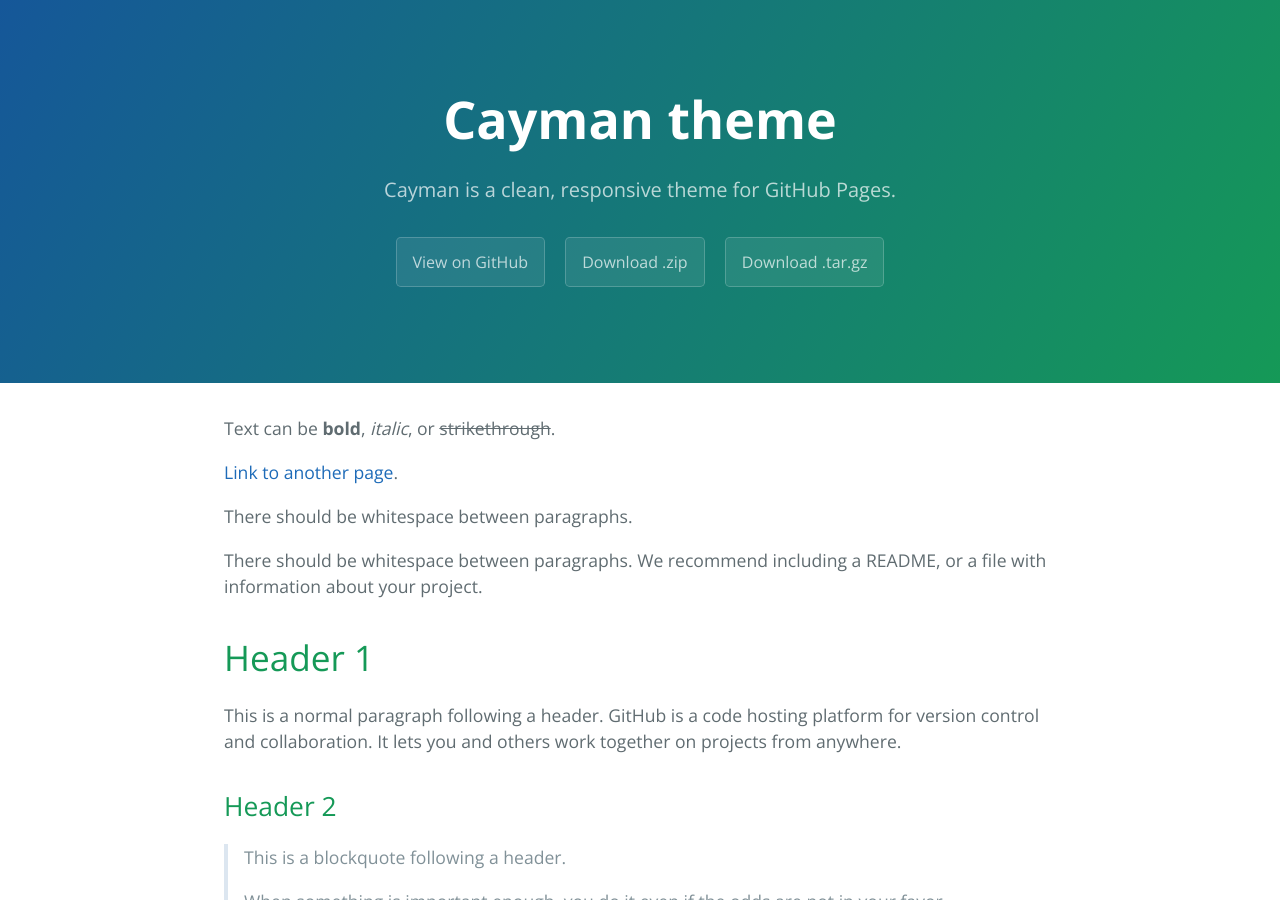
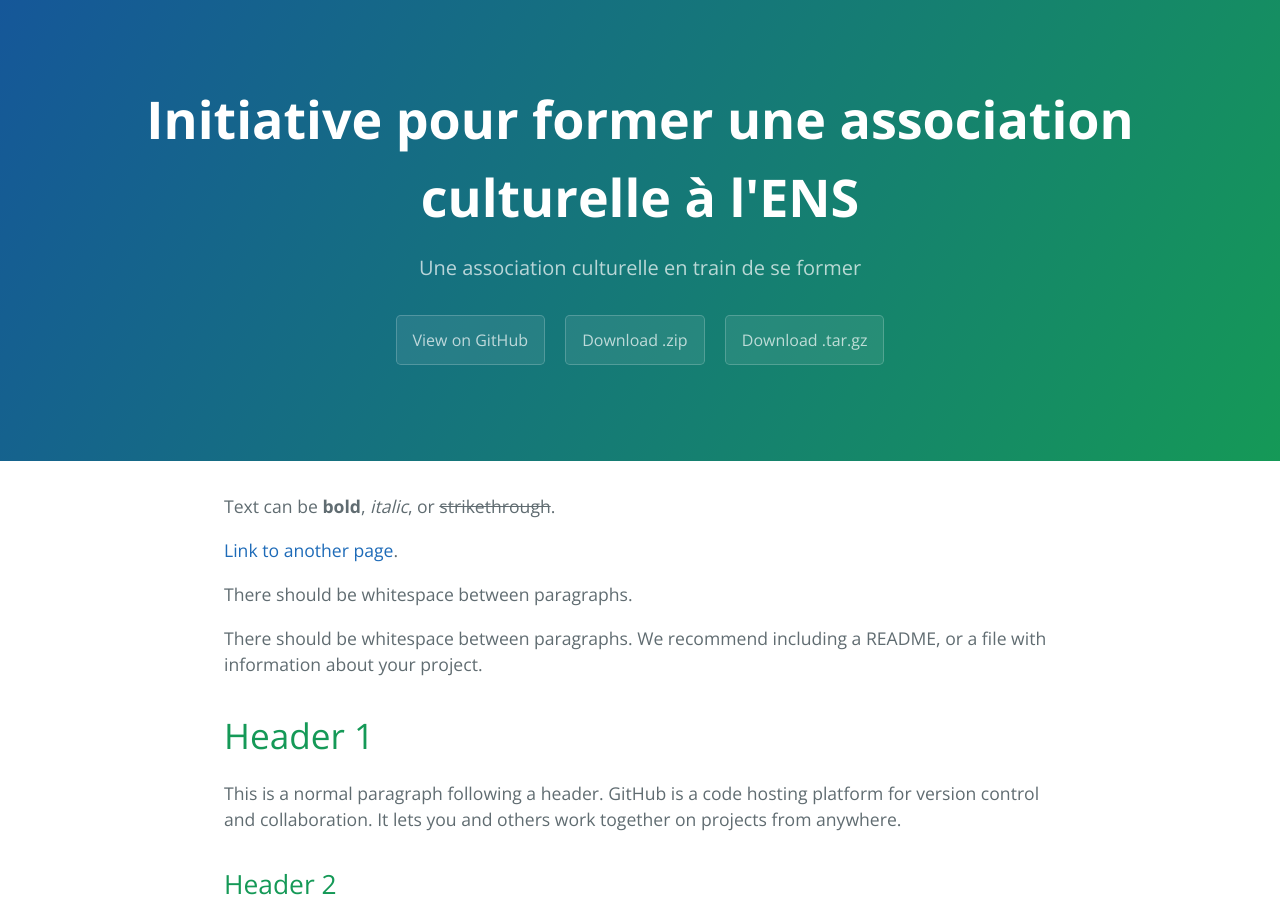
Before and after one commit to skaivolas/assoens.github.io, a Jekyll site: the page built from index.md, in a window 1280 px wide and 900 px high. Built offline with Jekyll 4.4.1, drawn with Linux system fonts in a browser that asks for light colours.

Commit message:
Update _config.yml

```diff
--- a/_config.yml
+++ b/_config.yml
@@ -1,5 +1,5 @@
-title: Cayman theme
-description: Cayman is a clean, responsive theme for GitHub Pages.
+title: Initiative pour former une association culturelle à l'ENS
+description: Une association culturelle en train de se former
 show_downloads: true
 google_analytics:
 theme: jekyll-theme-cayman
```
